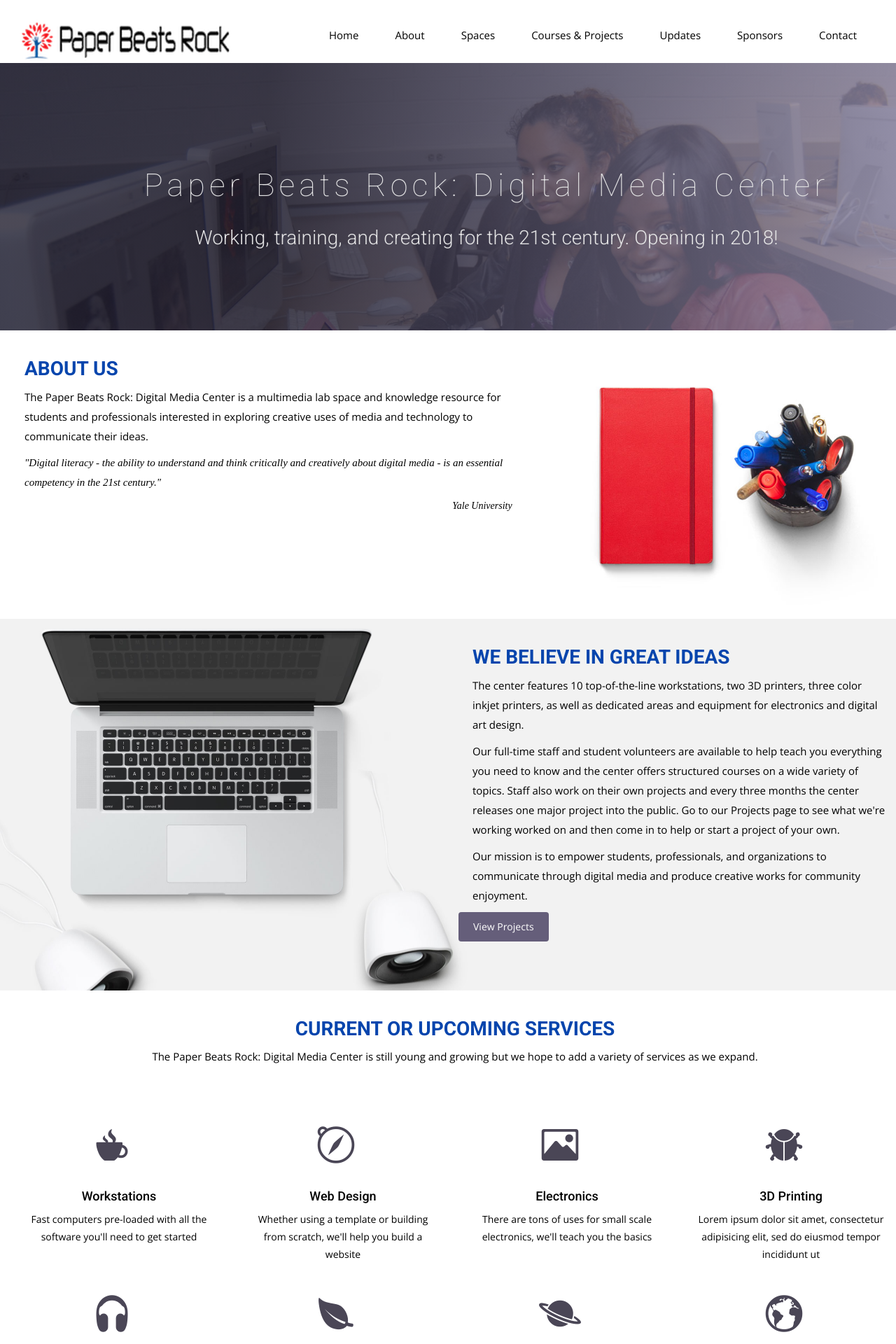
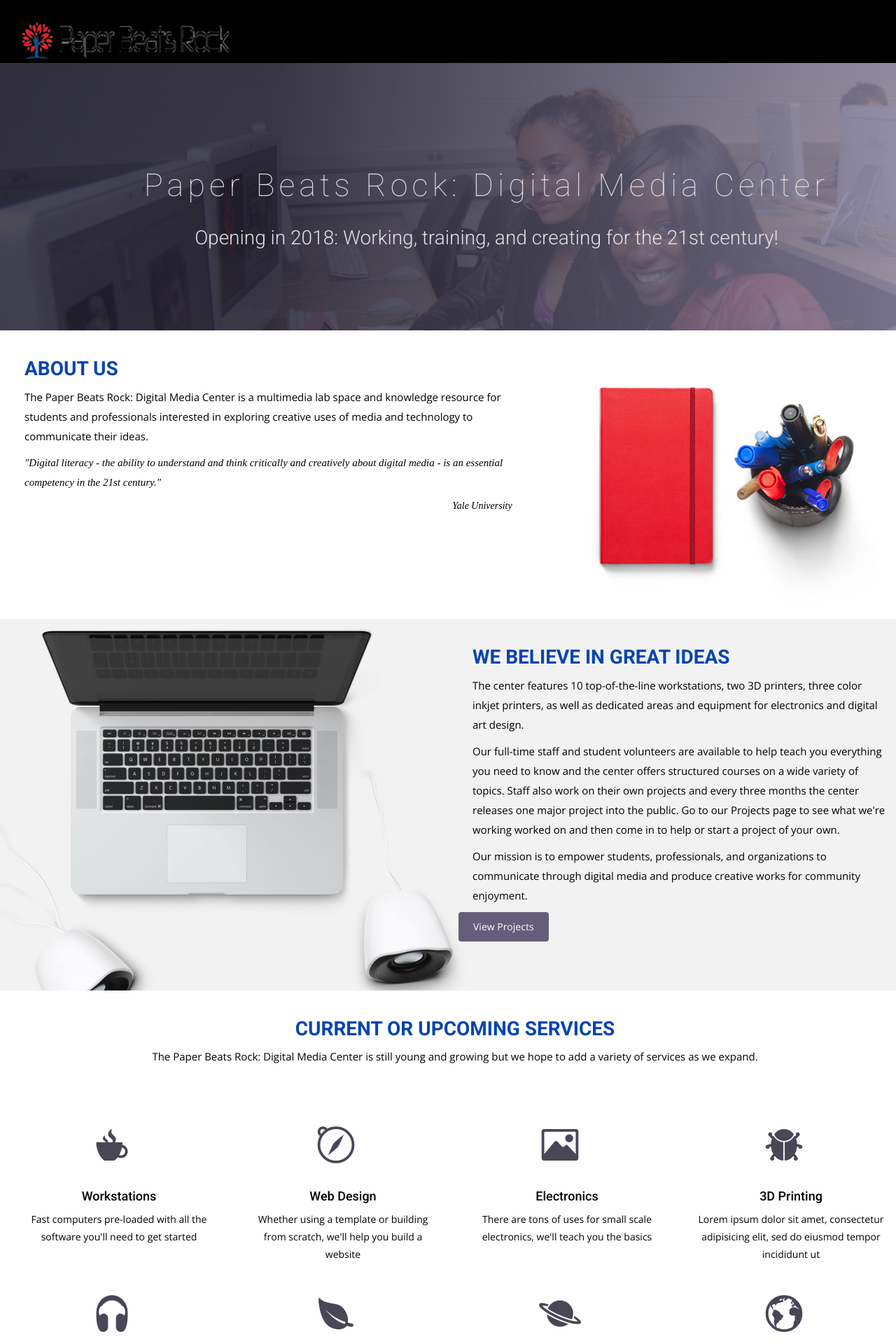
Before and after one commit to tmoss4/pbr, a Jekyll site: the page built from pages/index.md, in a window 1280 px wide. Shown: the top 1920 px of the page at 70% size. Built offline with Jekyll 4.4.1, drawn with Linux system fonts in a browser that asks for light colours; nearby versions of some CDN libraries; some web fonts are replaced.

Commit message:
Minor fixes

```diff
--- a/css/airspace.css
+++ b/css/airspace.css
@@ -59,7 +59,7 @@ a:active {
   Header (Navbar) Start
 --*/
 header {
-  background: #fff;
+  background: #000;
   padding: 20px 0;
 }
 header .navbar {
@@ -77,13 +77,13 @@ header .navbar-default .navbar-nav {
   padding-top: 10px;
 }
 header .navbar-default .navbar-nav li a {
-  color: #000000;
+  color: #000;
   padding: 10px 26px;
   font-size: 15px;
 }
 font header .navbar-default .navbar-nav li a:hover {
-  color: #0645AD;
-  color: #DA182B;
+  color: #fff;
+  background-color: #045398;
 }
 
 
--- a/pages/index.md
+++ b/pages/index.md
@@ -4,7 +4,7 @@ title: Paper Beats Rock
 permalink: /
 slider: true
 heading: "Paper Beats Rock: Digital Media Center"
-subheading: "Working, training, and creating for the 21st century. Opening in 2018!"
+subheading: "Opening in 2018: Working, training, and creating for the 21st century!"
 ---
 <!-- About Us Start -->
 <section id="intro">
```
Also changed, not shown: pages/about.md (+1 -2 lines), pages/collection.md (+1 -1 lines).
